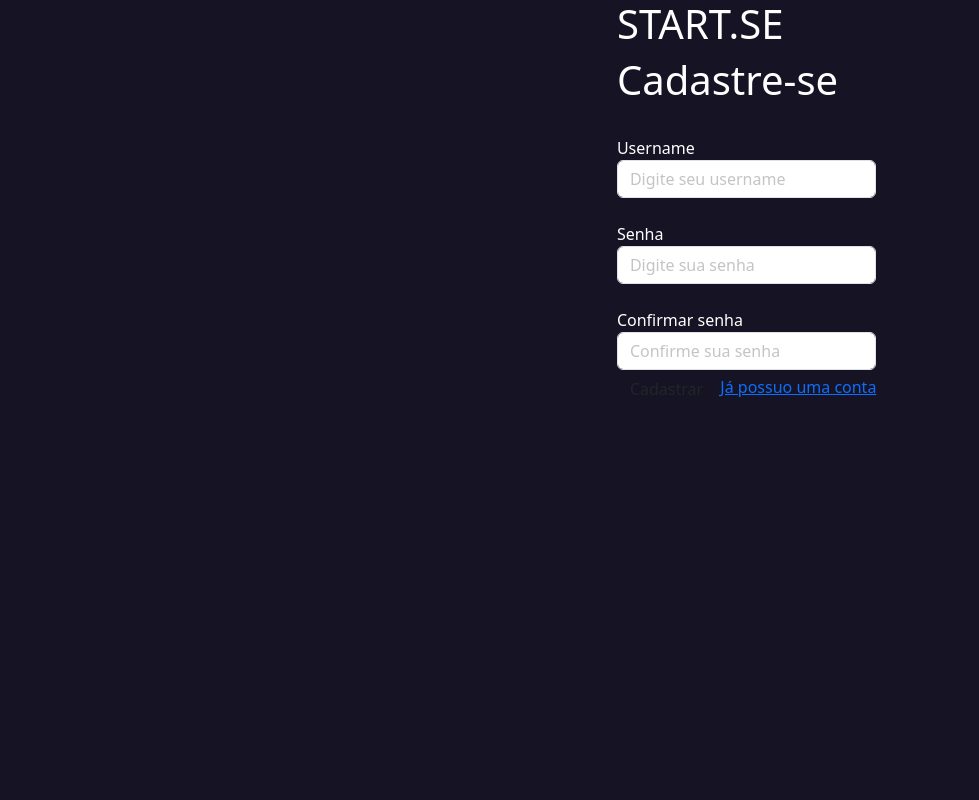
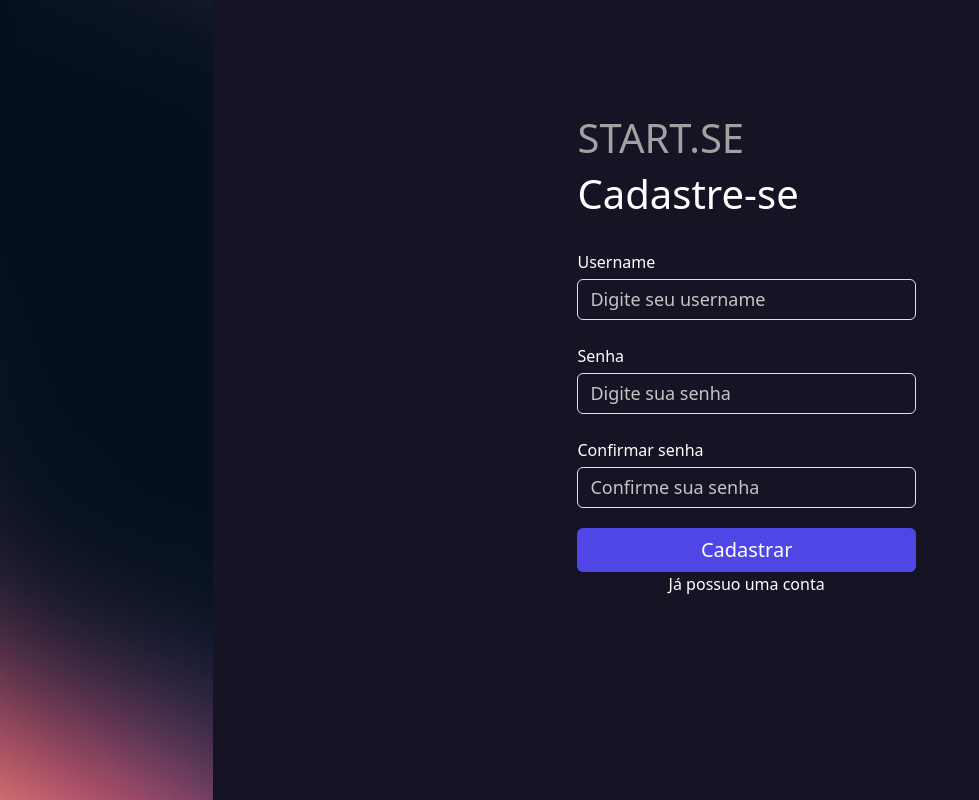
Before and after one commit to gabriel-lumertz/starte-se, a Django app: page /usuarios/cadastro/ in a window 1280 px wide. Shown: the whole page, without its empty margins (0-979 px from the left). Run offline with Django 4.2, Linux system fonts and the light colour scheme.

Commit message:
Adicionado css de usuarios

```diff
--- /dev/null
+++ b/templates/static/usuarios/css/usuarios.css
@@ -0,0 +1,55 @@
+.bg-img{
+    background-image: url('/static/usuarios/img/bg.png');
+    height: 100vh;
+    background-size: cover;
+}
+
+.form-auth{
+    padding: 50px;
+}
+
+.text-logo{
+    color: rgb(161, 161, 161);
+    font-weight: 100;
+}
+
+.container-form{
+    width: 35%;
+    margin-top: 4em;
+
+}
+
+.input-pers{
+    margin-top: 5px;
+    background-color: transparent !important;
+    font-size: 18px;
+    color: white !important;
+}
+
+.btn-indigo{
+    background-color: var(--contrast-color);
+    color: white;
+    width: 100%;
+    margin-top: 20px;
+    font-size: 20px;
+}
+
+.btn-indigo-normal{
+
+    background-color: var(--contrast-color);
+    color: white;
+
+}
+
+.btn-indigo:hover{
+    background-color: #332cb6;
+}
+
+.centralizar{
+    text-align: center;
+}
+
+.texto{
+    color: white;
+    text-decoration: none;
+}
--- a/usuarios/templates/cadastro.html
+++ b/usuarios/templates/cadastro.html
@@ -1,9 +1,8 @@
 {% extends "base.html" %}
-
+{% load static %}
 
 {% block 'head' %}
-
-
+    <link rel='stylesheet' href='{% static "usuarios/css/usuarios.css" %}'/>
 {% endblock 'head' %}
 
 {% block 'body' %}
```
Also changed, not shown: templates/static/usuarios/img/bg.png (added).
